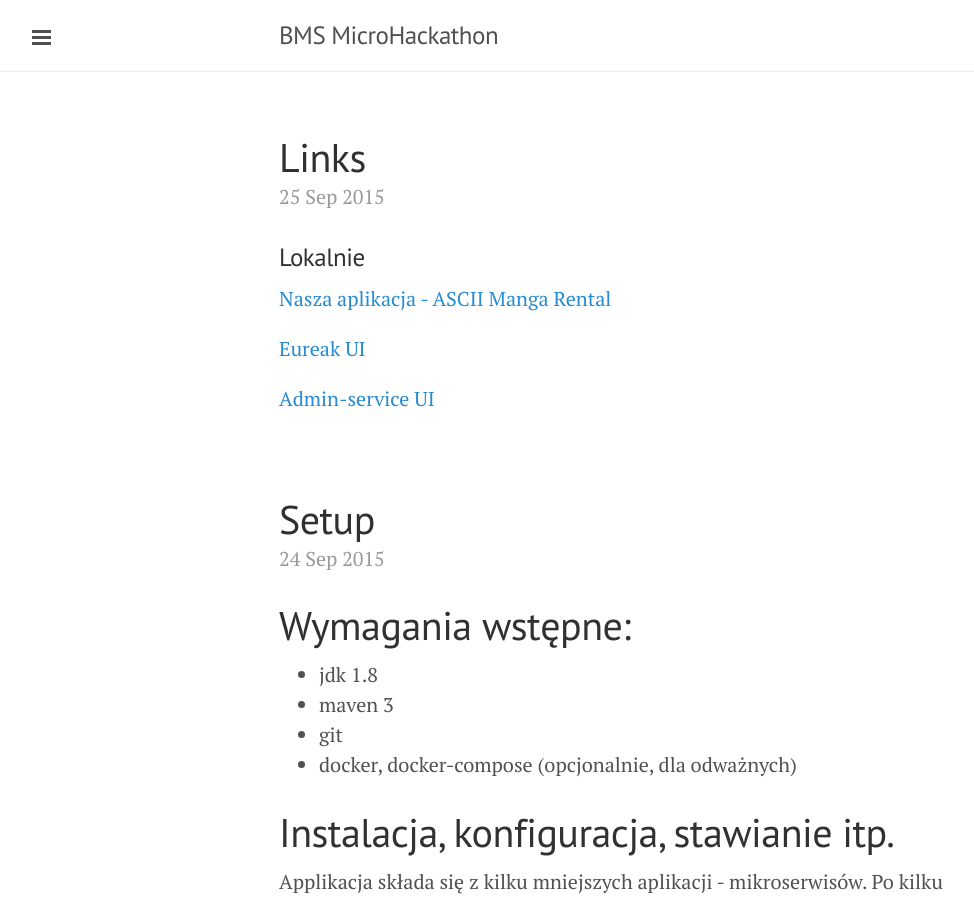
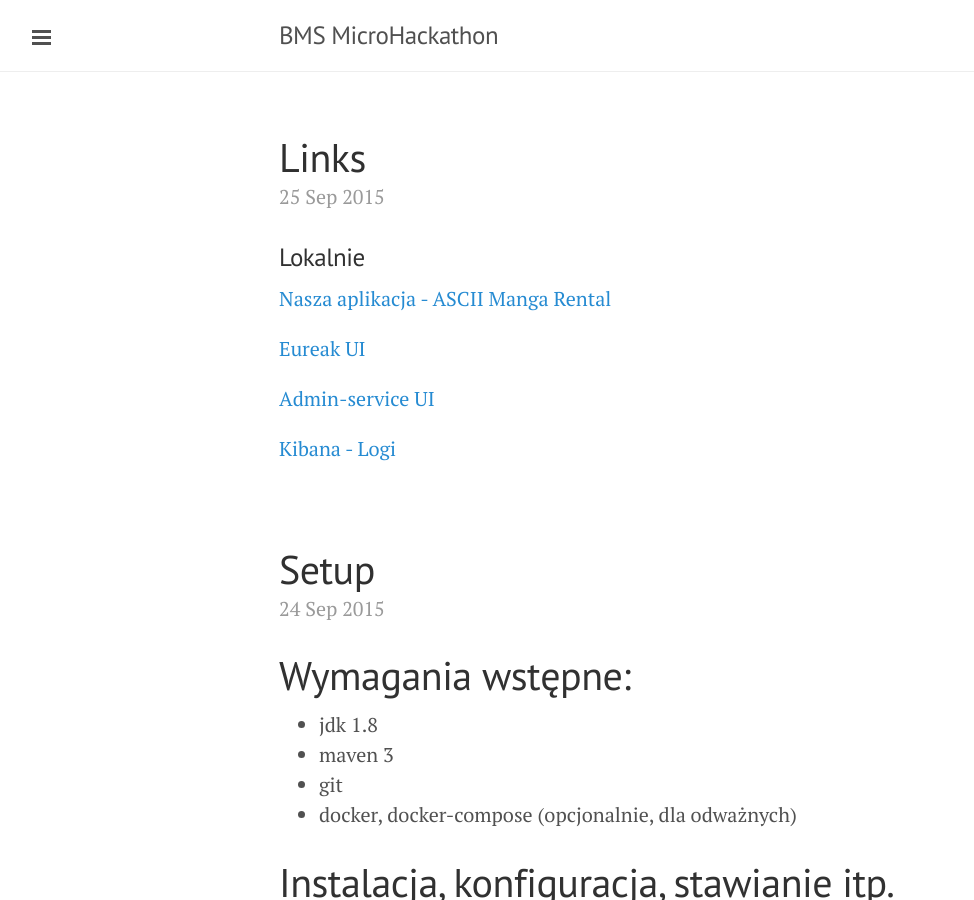
Before and after one commit to bms-devs/bms-hackathon-2015-09-26.github.io, a Jekyll site: the page built from index.html, in a window 1280 px wide and 900 px high. Shown: the whole window, without its empty margins (1-975 px from the left). Built offline with Jekyll 4.4.1, drawn with Linux system fonts in a browser that asks for light colours; Markdown is read by kramdown in place of the engine named in the settings; the list of posts is cut into pages by our own code.

Commit message:
Update 2015-09-25-Links.md

```diff
--- a/_posts/2015-09-25-Links.md
+++ b/_posts/2015-09-25-Links.md
@@ -5,3 +5,5 @@
 [Eureak UI](http://localhost:8761/)
 
 [Admin-service UI](http://localhost:9091/)
+
+[Kibana - Logi](http://localhost:8005/)
```
